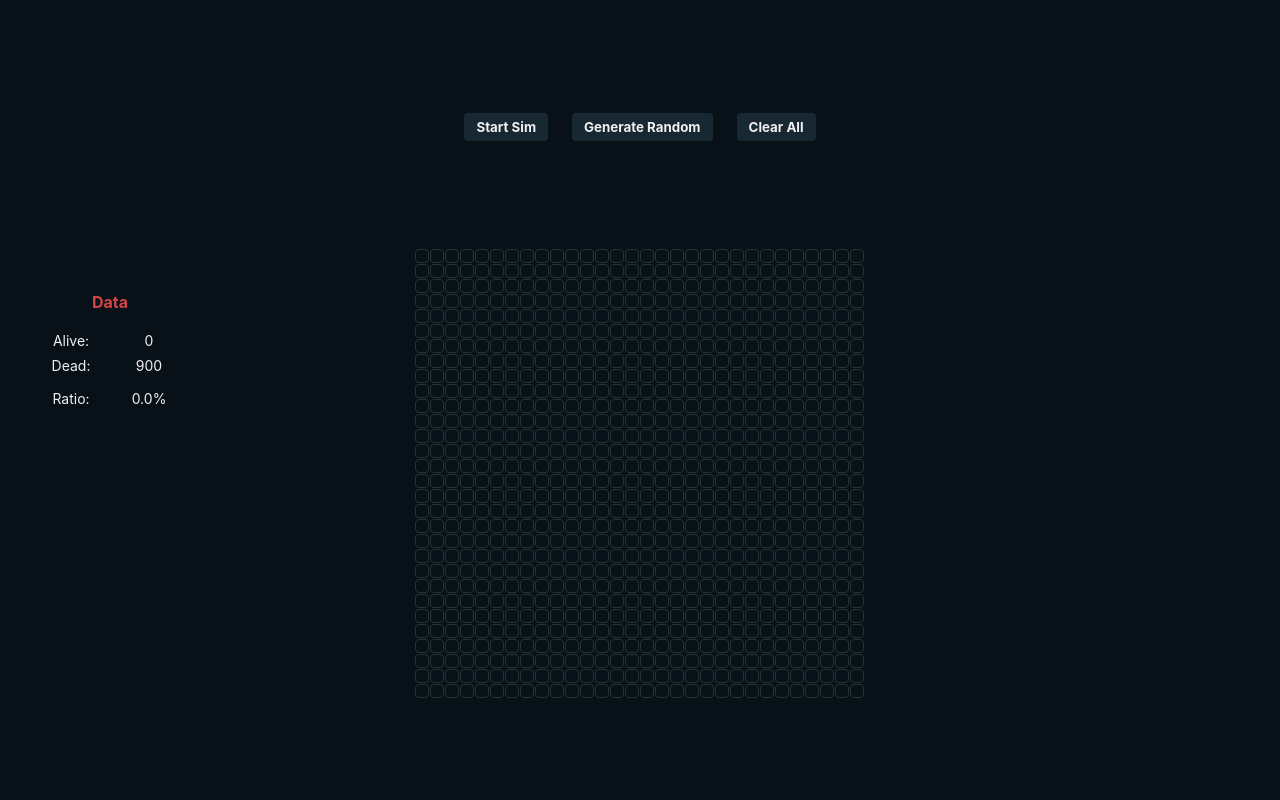
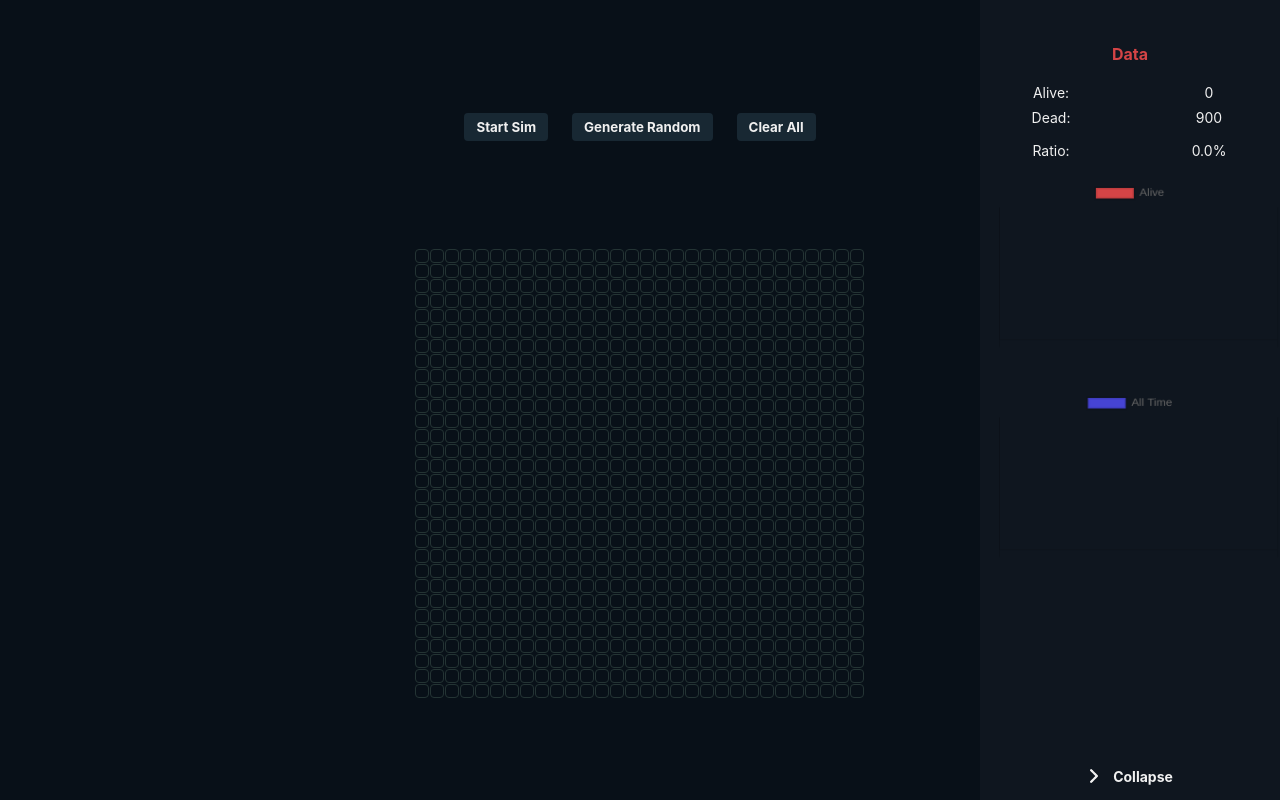
Before and after one commit to ninjaasmoke/game-of-life, a React (Create React App) app: page / in a window 1280 px wide. Built offline with nearby package versions, Linux system fonts and the light colour scheme.

Commit message:
added graphs

```diff
--- a/package.json
+++ b/package.json
@@ -11,10 +11,12 @@
     "@types/node": "^12.20.15",
     "@types/react": "^16.14.8",
     "@types/react-dom": "^16.9.13",
+    "chart.js": "^3.4.0",
     "framer-motion": "^4.1.17",
     "gh-pages": "^3.2.3",
     "immer": "^9.0.3",
     "react": "^17.0.2",
+    "react-chartjs-2": "^3.0.3",
     "react-dom": "^17.0.2",
     "react-scripts": "4.0.3",
     "typescript": "^4.3.4",
--- a/src/App.tsx
+++ b/src/App.tsx
@@ -136,11 +136,11 @@ function App() {
 
         {/* Options */}
 
-        {/* <SideBar /> */}
+        <SideBar />
 
         {/* Data */}
 
-        <LeftData />
+        {/* <LeftData /> */}
 
       </div>
       <div className="smolscreen">
--- a/src/LeftData.css
+++ b/src/LeftData.css
@@ -1,9 +1,4 @@
 .leftData {
-    position: absolute;
-    left: 20px;
-    top: 50%;
-    transform: translateY(-50%);
-
     padding: 12px;
 
     display: flex;
@@ -11,9 +6,7 @@
     justify-content: flex-start;
     align-items: center;
 
-    width: 180px;
-    height: 240px;
-
+    width: 100%;
 }
 
 .leftData h4 {
@@ -30,9 +23,14 @@
 .data-data {
     width: 100%;
     text-align: center;
+    color: var(--color)
 }
 
 .data-data p {
     font-size: 14px;
     margin: 8px 0;
 }
+
+.graph {
+    padding: 12px 8px;
+}
--- a/src/LeftData.tsx
+++ b/src/LeftData.tsx
@@ -1,10 +1,57 @@
 import React from 'react';
 import { useAppContext } from './AppContext';
+import { Line } from 'react-chartjs-2';
 import './LeftData.css';
+import { useEffect } from 'react';
+import { useState } from 'react';
 
 const LeftData: React.FC = () => {
     const { grid } = useAppContext();
     const alive = grid.reduce((t, e) => t.concat(e)).reduce((t, e) => t + e);
+    const [maxAlive, setMaxAlive] = useState(alive);
+
+    const [gData, setGData] = useState<number[]>([0]);
+    const [aData, setAData] = useState<number[]>([0]);
+
+    useEffect(() => {
+        setGData([...gData, alive]);
+        setAData([...aData, alive]);
+        if (alive > maxAlive) setMaxAlive(alive);
+    }, [alive]);
+
+    const data = {
+        labels: gData.map(() => {
+            if (gData.length > 10) gData.shift();
+            return '';
+        }),
+        datasets: [
+            {
+                label: 'Alive',
+                data: gData,
+                fill: true,
+                backgroundColor: '#d44446',
+                strokeColor: '#d44446',
+            },
+        ],
+    };
+
+    const allData = {
+        labels: aData.map(() => ''),
+        datasets: [
+            {
+                label: 'All Time',
+                data: aData,
+                fill: true,
+                backgroundColor: '#4644d4',
+                strokeColor: '#4644d4',
+            },
+        ],
+    };
+
+    useEffect(() => {
+        if (grid == [[]]) { setGData([]); setAData([]); }
+    }, [grid]);
+
     return (
         <div className="leftData">
             <h4>Data</h4>
@@ -26,6 +73,58 @@ const LeftData: React.FC = () => {
                     <p>{(alive / (900 - alive) * 100).toPrecision(2)}%</p>
                 </div>
             </div>
+            <Line
+                className="graph"
+                type="line"
+                data={data}
+                options={{
+                    legend: false,
+                    pointRadius: 2,
+                    pointHoverRadius: 2,
+                    title: false,
+                    animation: false,
+                    tooltips: {
+                        callbacks: {
+                            label: function (tooltipItem: { yLabel: any; }) {
+                                return tooltipItem.yLabel;
+                            }
+                        }
+                    },
+                    scales: {
+                        yAxis: {
+                            max: maxAlive ?? 200,
+                            min: 0
+                        }
+                    }
+                }}
+                height={200} width={300} />
+            <Line
+                className="graph"
+                type="line"
+                data={allData}
+                options={{
+                    legend: false,
+                    pointRadius: 2,
+                    pointHoverRadius: 2,
+                    title: false,
+                    animations: false,
+                    tooltips: {
+                        callbacks: {
+                            label: function (tooltipItem: { yLabel: any; }) {
+                                return tooltipItem.yLabel;
+                            }
+                        }
+                    },
+                    scales: {
+                        yAxis: {
+                            max: maxAlive ?? 200,
+                            min: 0
+                        }
+                    }
+                }
+                }
+                height={200} width={300} />
+
         </div>
     );
 }
--- a/src/SideBar.css
+++ b/src/SideBar.css
@@ -19,7 +19,7 @@
     padding: 8px 0;
     width: 100%;
     display: flex;
-    justify-content: space-evenly;
+    justify-content: center;
     cursor: pointer;
     border-radius: 40px;
     transition-duration: 200ms;
@@ -37,6 +37,10 @@
 .side-elem img {
     width: 14px;
     height: 14px;
+}
+
+.side-elem p {
+    margin-left: 12px;
 }
 
 .option {
--- a/src/SideBar.tsx
+++ b/src/SideBar.tsx
@@ -7,6 +7,7 @@ import settings from './assets/settings.png';
 import collapse from './assets/collapse.png';
 import { useRef } from "react";
 import { useAppContext } from "./AppContext";
+import LeftData from "./LeftData";
 
 interface SideProps { }
 const SideBar: React.FC<SideProps> = () => {
@@ -15,7 +16,7 @@ const SideBar: React.FC<SideProps> = () => {
 
     const densityRef = useRef<HTMLSelectElement>(null);
 
-    const [sideBarOpen, setSideBarOpen] = useState(false);
+    const [sideBarOpen, setSideBarOpen] = useState(true);
     const container = {
         hidden: { opacity: 0 },
         show: {
@@ -53,7 +54,7 @@ const SideBar: React.FC<SideProps> = () => {
         <motion.div
             className="sideBar"
             initial={{ width: 52 }}
-            animate={{ width: sideBarOpen ? 160 : 52 }}
+            animate={{ width: sideBarOpen ? 300 : 52 }}
             transition={{ duration: 0.4 }}
         >
             <motion.div
@@ -63,16 +64,9 @@ const SideBar: React.FC<SideProps> = () => {
                 animate={sideBarOpen ? "show" : "hidden"}
             >
                 <motion.div className="option" variants={slideItem}>
-                    <div className="option-name">
-                        Population
-                    </div>
-                    {/* <select className="option-values" ref={densityRef} onChange={densityChange}>
-                        <option value="20" defaultChecked>Low</option>
-                        <option value="30">Medium</option>
-                        <option value="40">High</option>
-                    </select> */}
+                    <LeftData />
                 </motion.div>
-                <motion.div className="option" variants={slideItem}>
+                {/* <motion.div className="option" variants={slideItem}>
                     <div className="option-name">
                         Density
                     </div>
@@ -81,7 +75,7 @@ const SideBar: React.FC<SideProps> = () => {
                         <option value="30">Medium</option>
                         <option value="40">High</option>
                     </select>
-                </motion.div>
+                </motion.div> */}
             </motion.div>
             <div className="side-elem"
                 style={{ padding: '12px 0px' }}
--- a/src/index.css
+++ b/src/index.css
@@ -3,7 +3,7 @@
   --bgSec: #243434;
 
   --accent: #d44446;
-  --accentHov: #d4444699;
+  --accentHov: #d8bbbc99;
 
   --sideBarCol: #0f161f;
 
```
Also changed, not shown: 1 other file (tests, documents, lock files or other folders).
